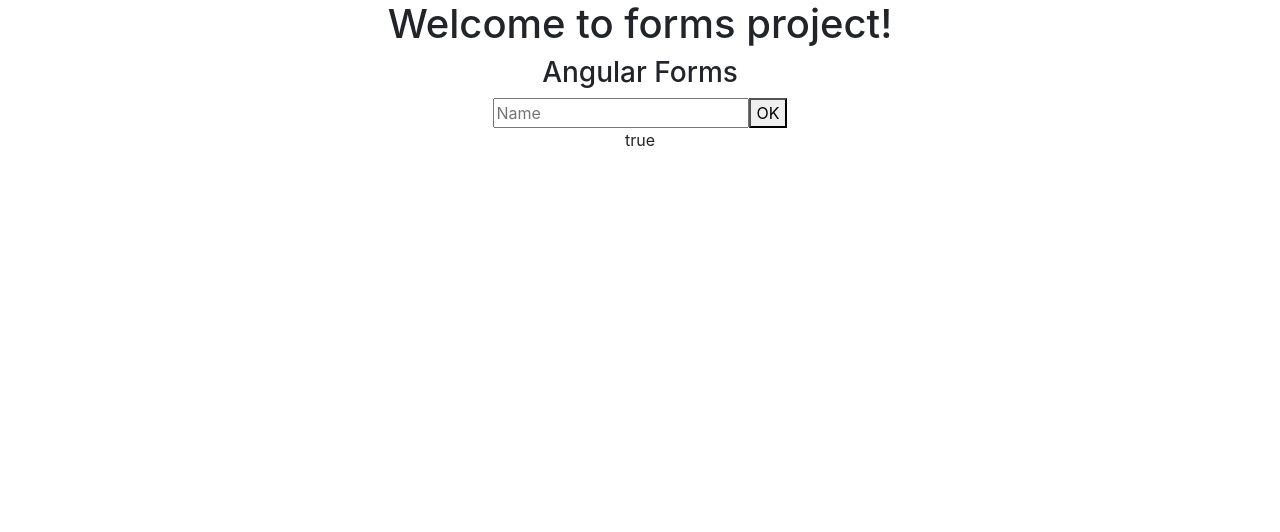
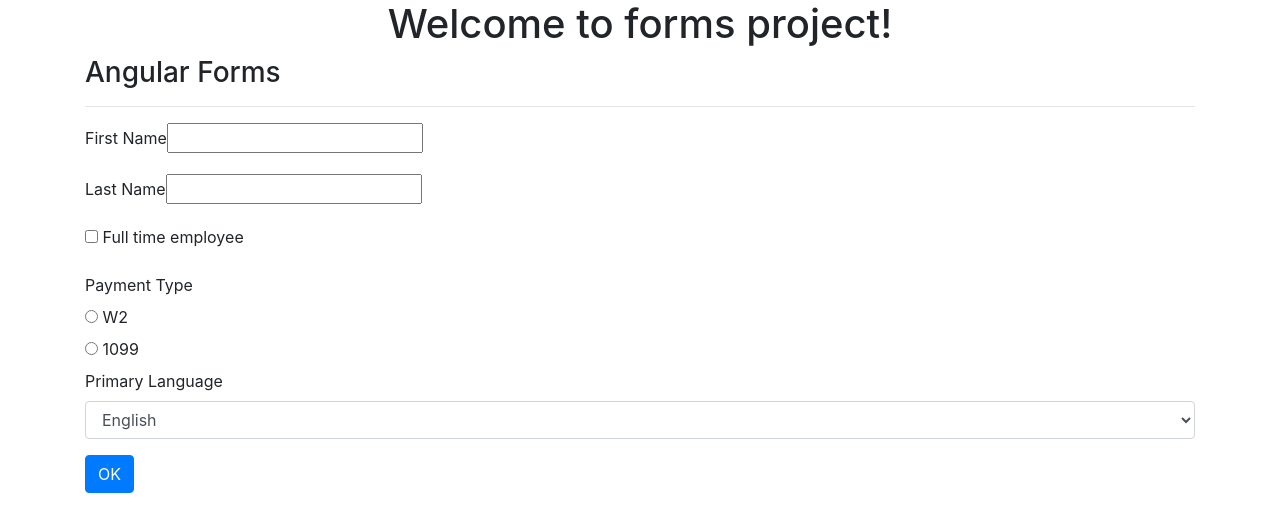
Before and after one commit to gghughunishvili/angular, an Angular app in the folder forms-project/: page / in a window 1280 px wide. Shown: the top 532 px of the page. Built offline with nearby package versions, Linux system fonts and the light colour scheme.

Commit message:
added bootstrap styling; added some form fields with different types

```diff
--- a/forms-project/src/app/app.component.html
+++ b/forms-project/src/app/app.component.html
@@ -1,6 +1,6 @@
 <!--The content below is only a placeholder and can be replaced.-->
-<div style="text-align:center">
-  <h1>
+<div>
+  <h1 class="text-center">
     Welcome to {{ title }}!
   </h1>
   <app-home></app-home>
--- a/forms-project/src/app/home/home.component.html
+++ b/forms-project/src/app/home/home.component.html
@@ -1,7 +1,39 @@
-<h3>Angular Forms</h3>
-<form #form="ngForm" novalidate>
-  <input type="text" name="name" id="name" required placeholder="Name" ngModel>
-  <button type="submit">OK</button>
-</form>
-
-{{ form.pristine }}
+<div class="container">
+  <h3>Angular Forms</h3>
+  <hr>
+  <form #form="ngForm" novalidate>
+    <div class="form-group">
+        <label for="firstname">First Name</label>
+        <input type="text" name="firstname" id="firstname" required ngModel>
+    </div>
+    <div class="form-group">
+      <label for="lastname">Last Name</label>
+      <input type="text" name="firstname" id="lastname" required ngModel>
+    </div>
+    <div class="form-group">
+      <label>
+        <input type="checkbox" name="is-full-time" ngModel> Full time employee
+      </label>
+    </div>
+    <label>Payment Type</label>
+    <div class="radio">
+      <label>
+        <input type="radio" name="pay-type" value="w2" ngModel checked>
+        W2
+      </label>
+    </div>
+    <div class="radio">
+      <label>
+        <input type="radio" name="pay-type" value="1099" ngModel>
+        1099
+      </label>
+    </div>
+    <div class="form-group">
+      <label>Primary Language</label>
+      <select name="lang" class="form-control">
+        <option *ngFor="let lang of langs" value="{{ lang }}">{{ lang }}</option>
+      </select>
+    </div>
+    <button type="submit" class="btn btn-primary">OK</button>
+  </form>
+</div>
--- a/forms-project/src/app/home/home.component.ts
+++ b/forms-project/src/app/home/home.component.ts
@@ -7,6 +7,8 @@
 })
 export class HomeComponent implements OnInit {
 
+  langs = ['English', 'Spanish', 'Georgian', 'Other'];
+
   constructor() { }
 
   ngOnInit() {
```
